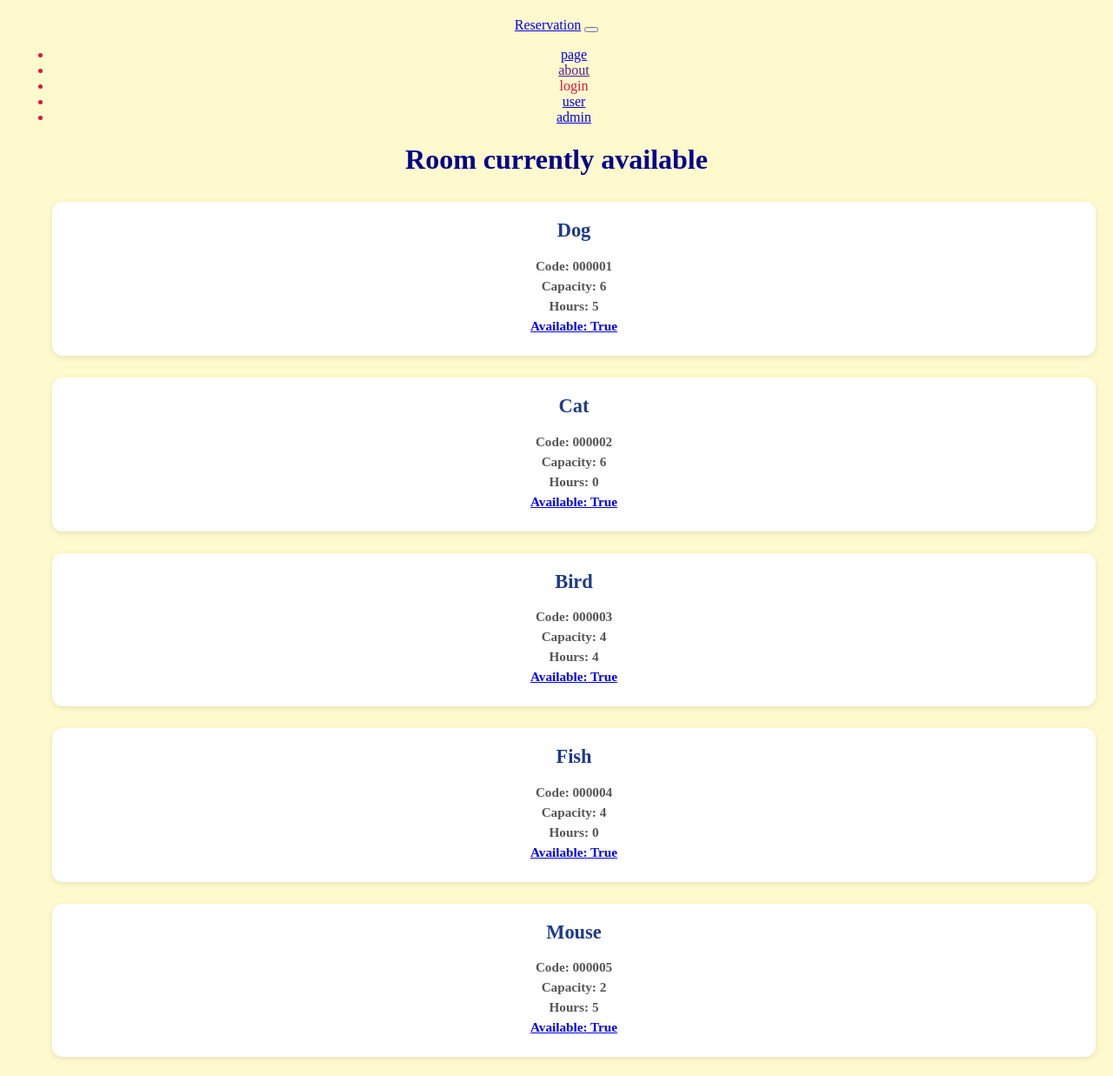
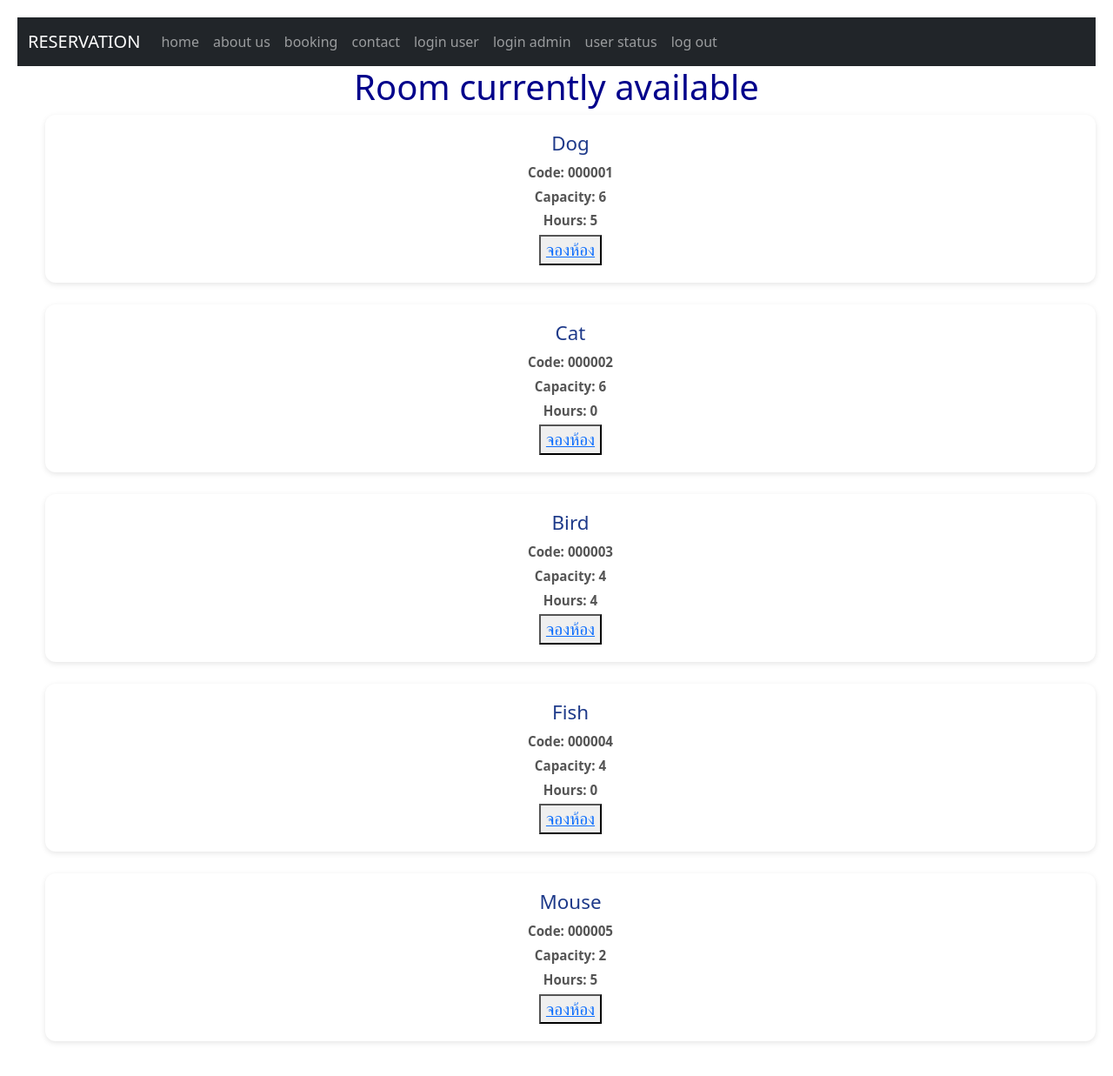
Before and after one commit to 6710615243/hw, a Django app: page / in a window 1280 px wide. Shown: the top 1237 px of the page at 87% size. After the commit the page ends 1199 px from the top, so only its background shows below. Run offline with Django 5.2, Linux system fonts and the light colour scheme; data comes from the database, SQL or seed files in the repository; both versions use the stored data as it was after the commit.

Commit message:
อันล่าสุด

```diff
--- a/hw-main/hw-main/room_booking-main/room_booking-main/A02/myproject/classroom/templates/rooms/index.html
+++ b/hw-main/hw-main/room_booking-main/room_booking-main/A02/myproject/classroom/templates/rooms/index.html
@@ -6,33 +6,41 @@
     <meta name="viewport" content="width=device-width, initial-scale=1.0">
     <title>Room Booking</title>
     <link rel="stylesheet" href="{% static 'styles/style.css'%}">
-    <link href='<link href="https://cdn.jsdelivr.net/npm/bootstrap@5.0.2/dist/css/bootstrap.min.css"' rel="stylesheet" integrity="sha384-EVSTQN3/azprG1Anm3QDgpJLIm9Nao0Yz1ztcQTwFspd3yD65VohhpuuCOmLASjC" crossorigin="anonymous">
+    <link href="https://cdn.jsdelivr.net/npm/bootstrap@5.0.2/dist/css/bootstrap.min.css" rel="stylesheet" integrity="sha384-EVSTQN3/azprG1Anm3QDgpJLIm9Nao0Yz1ztcQTwFspd3yD65VohhpuuCOmLASjC" crossorigin="anonymous">
     <title>หน้าแรกของเว็บไซด์</title>
   {% block title %}
   {% endblock %}
   <nav class="navbar navbar-expand-lg navbar-dark bg-dark">
   <div class="container-fluid">
-    <a class="navbar-brand" href="#">Reservation</a>
+    <a class="navbar-brand" href="#">RESERVATION</a>
     <button class="navbar-toggler" type="button" data-bs-toggle="collapse" data-bs-target="#navbarNav" aria-controls="navbarNav" aria-expanded="false" aria-label="Toggle navigation">
       <span class="navbar-toggler-icon"></span>
     </button>
     <div class="collapse navbar-collapse" id="navbarNav">
       <ul class="navbar-nav">
         <li class="nav-item">
-          <a class="nav-link " aria-current="page" href="/">page</a>
+          <a class="nav-link " aria-current="page" href="/"> home </a>
         </li>
         <li class="nav-item">
-          <a class="nav-link" href="">about</a>
-        </li>
-
-        <li class="nav-item">
-          <a>login</a>
+          <a class="nav-link" href="">about us</a>
         </li>
         <li class="nav-item">
-        <a class="nav-link" href="login/">user</a>
+        <a class="nav-link" href="login/">booking</a>
         </li>
         <li class="nav-item">
-        <a class="nav-link" href="{% url 'admin' %}">admin</a>
+        <a class="nav-link" href="login/">contact</a>
+        </li>
+        <li class="nav-item">
+        <a class="nav-link" href="login/">login user</a>
+        </li>
+        <li class="nav-item">
+        <a class="nav-link" href="{% url 'admin' %}">login admin</a>
+        </li>
+        <li class="nav-item">
+        <a class="nav-link" href="my_booking/">user status</a>
+        </li>
+        <li class="nav-item">
+        <a class="nav-link" href="logout/">log out</a>
         </li>
 
       </ul>
@@ -53,14 +61,30 @@
                 <p>Code: {{ room.room_code }}</p>
                 <p>Capacity: {{ room.room_capacity }}</p>
                 <p>Hours: {{ room.available_hours }}</p>
-                <p><a href="{% url 'book_room' room.id %}">Available: {{ room.room_available }}</a></p>
+                <button type='summit' ><a href="{% url 'book_room' room.id %}"> จองห้อง </a></button>
             </li>
         {% empty %}
             <p> No rooms available right now</p>
         {% endfor %}
-        </ul>
+      </ul>
+      <div aria-live="polite" aria-atomic="true" class="position-relative">
 
-    <script src="{% static 'js/script.js'%}"></script>
-    <img src="{% static "images/.png" %}" alt="Logo">
+        {% comment %} แจ้งเตือนว่าจองสำเร็จ : มันขึ้นหน้า login ไม่ใช่หน้าหลัก {% endcomment %}
+      {% comment %} <div class="toast-container position-fixed top-0 end-0 p-3">
+        {% for message in messages %}
+            {% if "booking" in message.tags %}
+            <div class="toast align-items-center text-white bg-success border-0" role="alert" aria-live="assertive" aria-atomic="true">
+                <div class="d-flex">
+                    <div class="toast-body">
+                        {{ message }}
+                    </div>
+                    <button type="button" class="btn-close btn-close-white me-2 m-auto" data-bs-dismiss="toast" aria-label="Close"></button>
+                </div>
+            </div>
+            {% endif %}
+        {% endfor %}
+    </div> {% endcomment %}
+</div>
+
 </body>
 </html>
--- a/hw-main/hw-main/room_booking-main/room_booking-main/A02/myproject/classroom/urls.py
+++ b/hw-main/hw-main/room_booking-main/room_booking-main/A02/myproject/classroom/urls.py
@@ -7,7 +7,7 @@
     path('', views.index, name = 'index'),
     path('room/', views.room, name='room'),
     path('book/<int:id>/', views.room, name='book_room'),
-    path('my_bookings/', views.my_bookings, name='my_bookings'),
+    path('my_booking/', views.my_booking, name='my_booking'),
     path('cancel/<int:booking_id>/', views.cancel_booking, name='cancel_booking'),
 
     path('login/', views.login_user, name='login_user'),
--- a/hw-main/hw-main/room_booking-main/room_booking-main/A02/myproject/classroom/views.py
+++ b/hw-main/hw-main/room_booking-main/room_booking-main/A02/myproject/classroom/views.py
@@ -14,17 +14,17 @@
         user = authenticate(request, username=username, password=password)
         if user:
             login(request, user)
-            messages.success(request, "เข้าสู่ระบบสำเร็จ")
+            messages.success(request, "เข้าสู่ระบบสำเร็จ", extra_tags="login")
             return redirect('index')  # หรือหน้า dashboard ของคุณ
         else:
-            messages.error(request, "ชื่อผู้ใช้หรือรหัสผ่านไม่ถูกต้อง")
+            messages.error(request, "ชื่อผู้ใช้หรือรหัสผ่านไม่ถูกต้อง",  extra_tags="login")
 
     return render(request, 'rooms/login.html')
 
 def logout_user(request):
     logout(request)
     messages.success(request, "ออกจากระบบเรียบร้อย")
-    return redirect('login_user')
+    return redirect('index')
 
 
 def index(request):
@@ -34,18 +34,25 @@
 
 def room(request,id):
     room = RoomData.objects.get(id=id)
+
+    existing_booking = Booking.objects.filter(user=request.user).first()
+    if existing_booking:
+        messages.error(request, "คุณมีการจองห้องอยู่แล้ว กรุณายกเลิกก่อนจองใหม่")
+        return redirect('my_booking')
+
     if room.available_hours > 0:
         Booking.objects.create(user=request.user, room_user=room, hours=1)
         room.available_hours -= 1
         room.save()
-        messages.success(request, f'จองห้อง {room.room_name} สำเร็จ!')
+        messages.success(request, f'จองห้อง {room.room_name} สำเร็จ!', extra_tags="booking")
     else:
-        messages.error(request, f'ห้อง {room.room_name} ไม่สามารถจองได้ เนื่องจากไม่มีชั่วโมงว่างแล้ว!')
+        messages.error(request, f'ห้อง {room.room_name} ไม่สามารถจองได้ เนื่องจากไม่มีชั่วโมงว่างแล้ว!', extra_tags="booking")
+
     return redirect('index')
 
-def my_bookings(request):
+def my_booking(request):
     bookings = Booking.objects.filter(user=request.user)
-    return render(request, 'classroom/my_bookings.html', {'bookings': bookings})
+    return render(request, 'rooms/my_booking.html', {'bookings': bookings})
 
 def cancel_booking(request, booking_id):
     booking = Booking.objects.get(id=booking_id, user=request.user)
@@ -54,7 +61,8 @@
     room.save()
     booking.delete()
     messages.success(request, f'ยกเลิกการจอง {room.room_name} เรียบร้อยแล้ว')
-    return redirect('my_bookings')
+    return redirect('my_booking')
+
 
 def login_admin(request):
     return redirect('admin')
```
Also changed, not shown: hw-main/hw-main/room_booking-main/room_booking-main/A02/myproject/classroom/templates/rooms/login.html (+39 -13 lines), hw-main/hw-main/room_booking-main/room_booking-main/A02/myproject/classroom/templates/rooms/my_booking.html (+28 -12 lines), hw-main/hw-main/room_booking-main/room_booking-main/A02/myproject/db.sqlite3.
